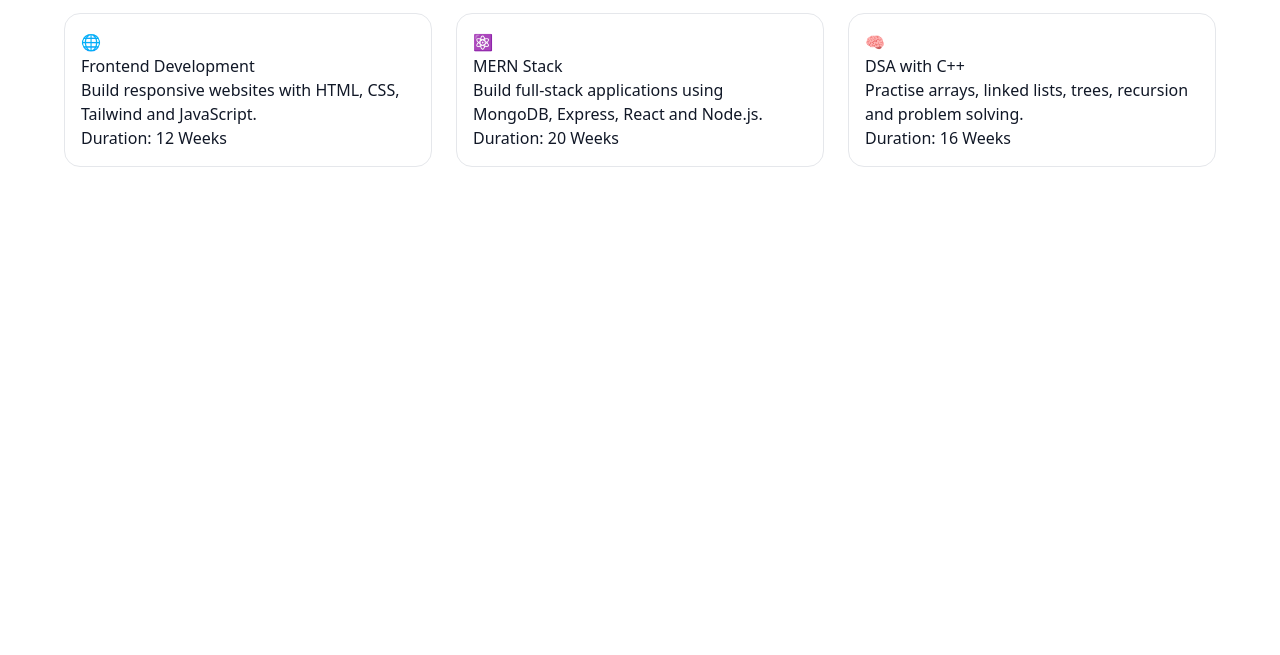
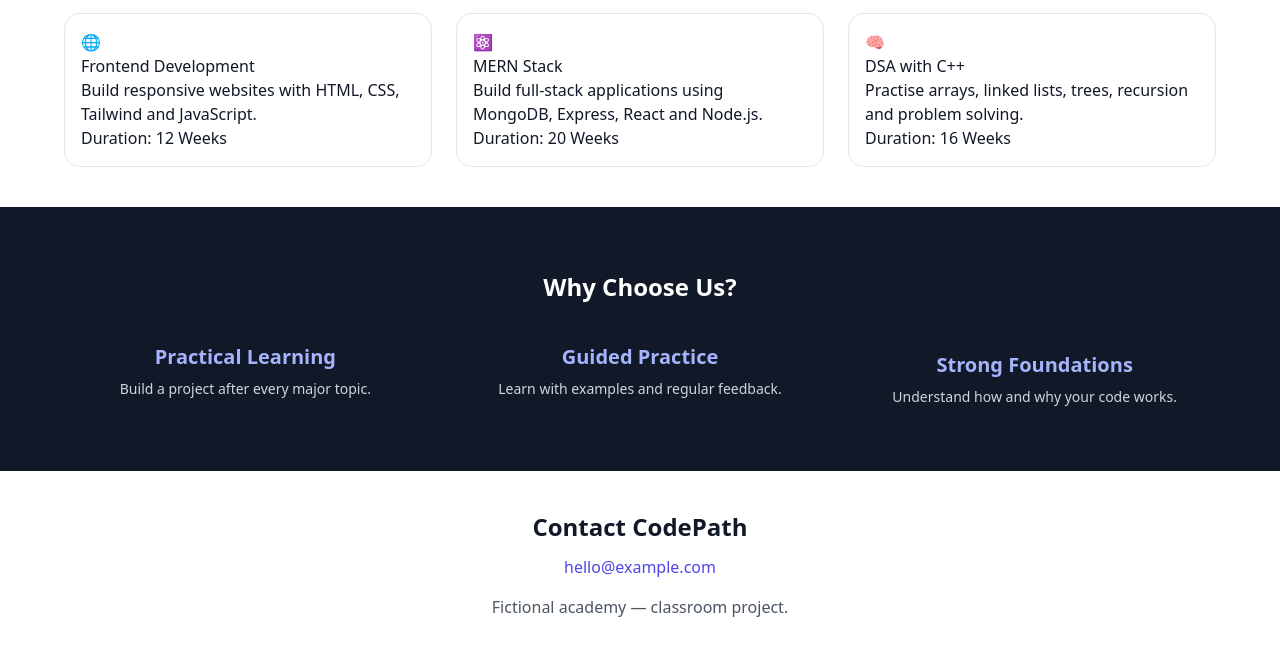
Before and after one commit to rajatDevX/sectionG, a plain HTML site: page index37.html in a window 1280 px wide. Shown: the part 659-1314 px from the top of the page. Before the commit the page ends 826 px from the top, so only its background shows below. Drawn offline with nearby package versions, Linux system fonts and the light colour scheme.

Commit message:
first 15 sep

```diff
--- a/index37.html
+++ b/index37.html
@@ -92,6 +92,43 @@
           </article>
         </div>
       </section>
+      <section
+        id="about"
+        class="scroll-mt-32 bg-gray-900 mx-auto mt-10 text-white py-16"
+      >
+        <div class="max-w-6xl mx-auto">
+          <h3 class="text-center text-2xl font-bold">Why Choose Us?</h3>
+          <div class="grid grid-cols-1 md:grid-cols-3 gap-8 mt-10 text-center">
+            <div>
+              <h3 class="text-xl text-indigo-300 font-bold">
+                Practical Learning
+              </h3>
+              <p class="text-sm text-gray-300 mt-2">
+                Build a project after every major topic.
+              </p>
+            </div>
+            <div>
+              <h3 class="text-xl text-indigo-300 font-bold">Guided Practice</h3>
+              <p class="text-sm text-gray-300 mt-2">
+                Learn with examples and regular feedback.
+              </p>
+            </div>
+            <div>
+              <h3 class="text-xl text-indigo-300 font-bold mt-2">
+                Strong Foundations
+              </h3>
+              <p class="text-sm text-gray-300 mt-2">
+                Understand how and why your code works.
+              </p>
+            </div>
+          </div>
+        </div>
+      </section>
     </main>
+    <footer id="contact" class="py-10 text-center">
+      <h2 class="text-2xl font-bold">Contact CodePath</h2>
+      <a href="mailto:hello@example.com" class="text-indigo-600 mt-3 inline-block">hello@example.com</a>
+      <p class="text-gray-600 mt-4">Fictional academy — classroom project.</p>
+    </footer>
   </body>
 </html>
```
